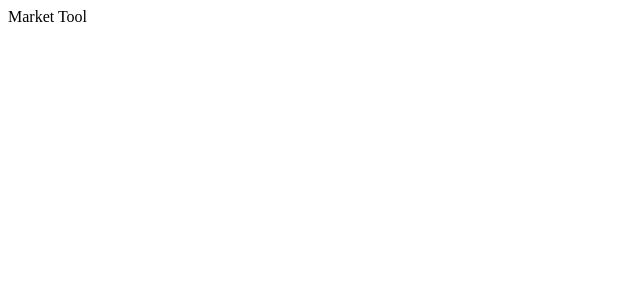
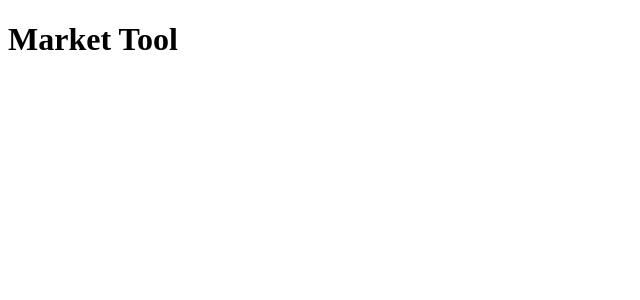
Before and after one commit to VolodymyrVoronov/market-tool, a React (Vite) app: page / in a window 1280 px wide. Shown: the top 300 px of the page, without its empty margins (0-640 px from the left). Built offline with nearby package versions, Linux system fonts and the light colour scheme.

Commit message:
Create routes, added react query.

```diff
--- a/package.json
+++ b/package.json
@@ -10,6 +10,8 @@
     "preview": "vite preview"
   },
   "dependencies": {
+    "@tanstack/react-query": "^5.28.9",
+    "@tanstack/react-query-devtools": "^5.28.10",
     "react": "^18.2.0",
     "react-dom": "^18.2.0",
     "react-router-dom": "^6.22.3"
--- a/src/App.tsx
+++ b/src/App.tsx
@@ -1,5 +1,13 @@
-const App = () => {
-  return <div>Market Tool</div>;
+import { Outlet } from "react-router-dom";
+
+const App = (): JSX.Element => {
+  return (
+    <div>
+      <h1>Market Tool</h1>
+
+      <Outlet />
+    </div>
+  );
 };
 
 export default App;
--- /dev/null
+++ b/src/constants/index.ts
@@ -0,0 +1,7 @@
+export const PATHS = {
+  MAIN: "/",
+} as const;
+
+export const ROUTES = {
+  MAIN: PATHS.MAIN,
+} as const;
--- a/src/main.tsx
+++ b/src/main.tsx
@@ -1,10 +1,35 @@
 import React from "react";
 import ReactDOM from "react-dom/client";
+import { createBrowserRouter, RouterProvider } from "react-router-dom";
+import { QueryClient, QueryClientProvider } from "@tanstack/react-query";
+import { ReactQueryDevtools } from "@tanstack/react-query-devtools";
 
-import App from "./App.tsx";
+import { ROUTES } from "./constants";
+
+import App from "./App";
+
+const router = createBrowserRouter([
+  {
+    path: ROUTES.MAIN,
+    element: <App />,
+    children: [],
+  },
+]);
+
+const queryClient = new QueryClient({
+  defaultOptions: {
+    queries: {
+      staleTime: 1000,
+    },
+  },
+});
 
 ReactDOM.createRoot(document.getElementById("root")!).render(
-  <React.StrictMode>
-    <App />
-  </React.StrictMode>
+  <QueryClientProvider client={queryClient}>
+    <ReactQueryDevtools initialIsOpen={false} buttonPosition="bottom-left" />
+
+    <React.StrictMode>
+      <RouterProvider router={router} />
+    </React.StrictMode>
+  </QueryClientProvider>
 );
```
Also changed, not shown: 1 other file (tests, documents, lock files or other folders).
